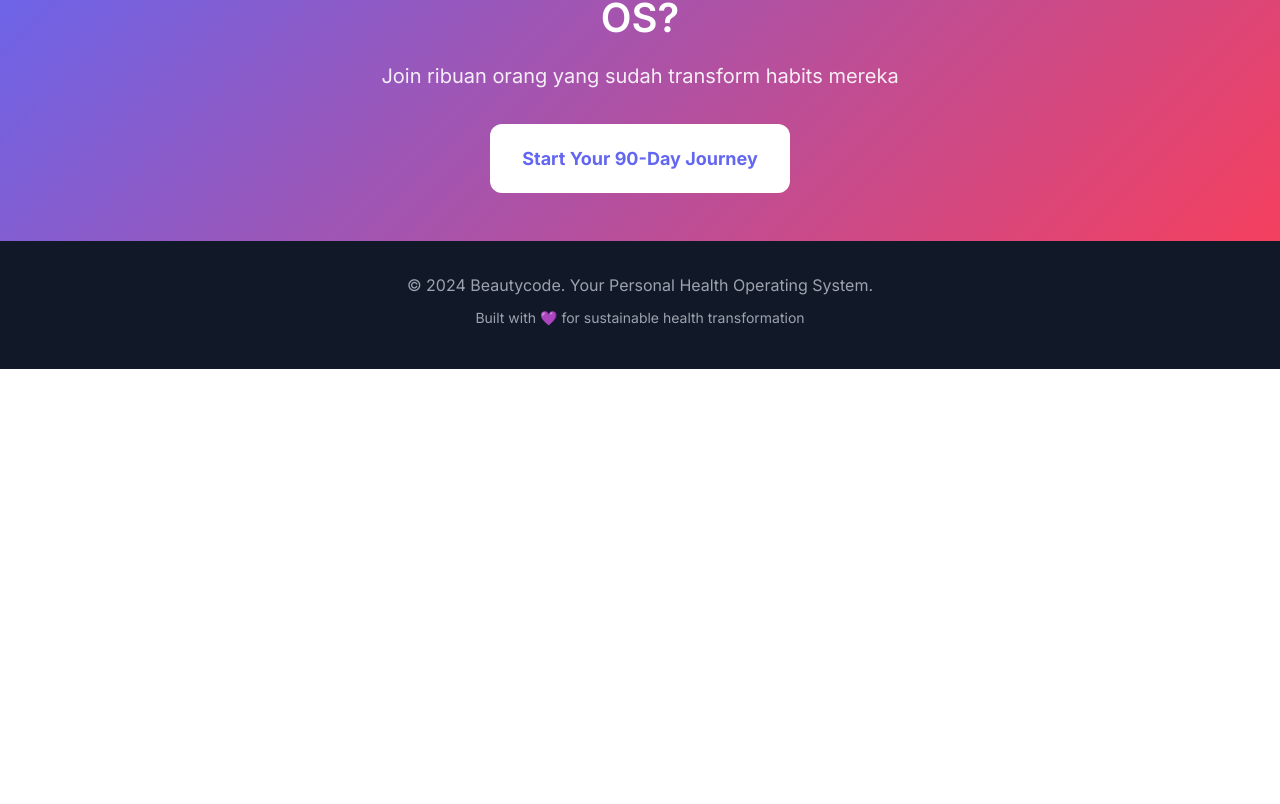
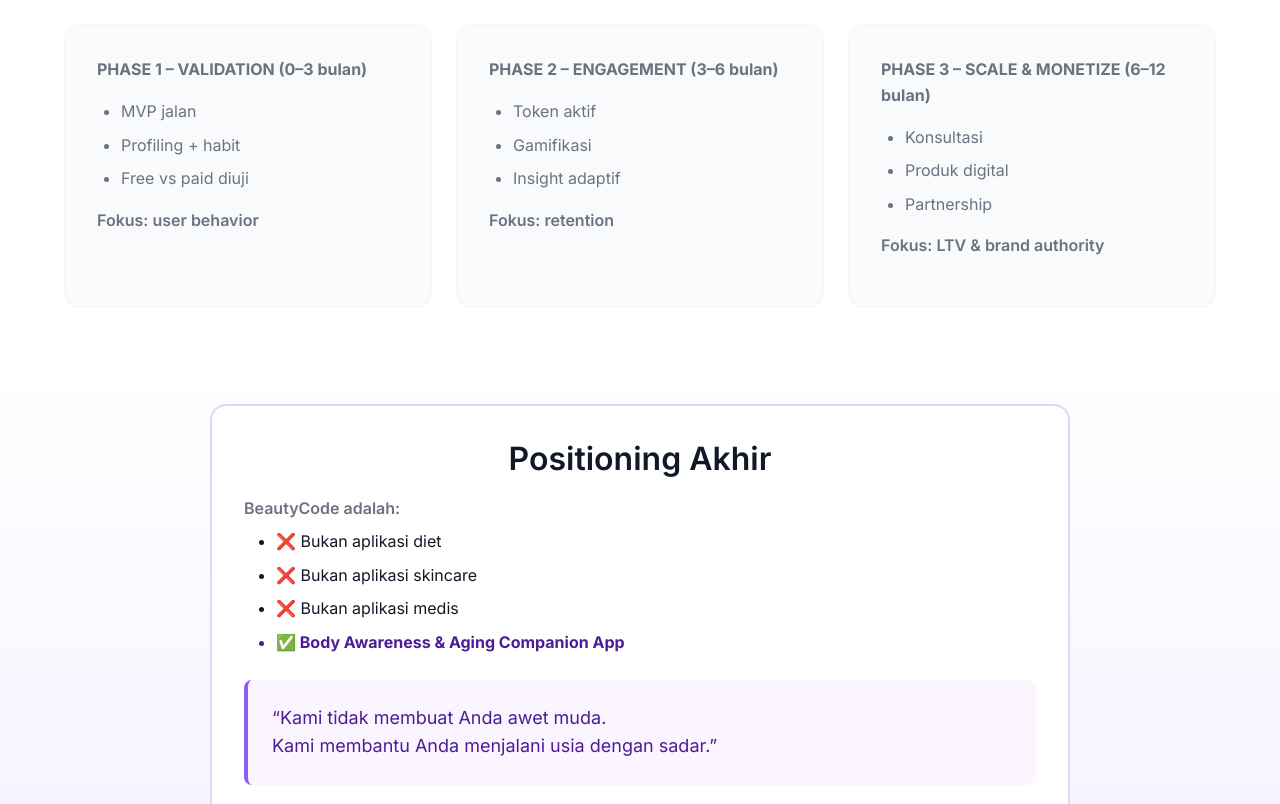
Before and after one commit to sobri3195/beautycode2, a React (Vite) app: page /home in a window 1280 px wide. Shown: the part 2692-3496 px from the top of the page. Before the commit the page ends 3061 px from the top, so only its background shows below. Built offline with nearby package versions, Linux system fonts and the light colour scheme.

Commit message:
Add business roadmap and final positioning sections

```diff
--- a/src/pages/home/HomePage.css
+++ b/src/pages/home/HomePage.css
@@ -261,6 +261,94 @@
   color: var(--color-text-secondary);
 }
 
+/* Business Roadmap */
+.business-roadmap {
+  padding: var(--spacing-2xl) 0;
+  background: white;
+}
+
+.roadmap-grid {
+  display: grid;
+  grid-template-columns: repeat(auto-fit, minmax(260px, 1fr));
+  gap: var(--spacing-lg);
+}
+
+.roadmap-card {
+  background: var(--color-bg-secondary);
+  border: 1px solid var(--color-border-light);
+  border-radius: var(--radius-xl);
+  padding: var(--spacing-xl);
+}
+
+.roadmap-phase {
+  font-weight: 700;
+  margin-bottom: var(--spacing-md);
+}
+
+.roadmap-card ul {
+  margin: 0;
+  padding-left: var(--spacing-lg);
+}
+
+.roadmap-card li {
+  margin-bottom: var(--spacing-sm);
+  color: var(--color-text-secondary);
+}
+
+.roadmap-focus {
+  margin-top: var(--spacing-md);
+  font-weight: 600;
+}
+
+/* Final Positioning */
+.positioning-final {
+  padding: var(--spacing-2xl) 0;
+  background: linear-gradient(180deg, #ffffff 0%, #f5f3ff 100%);
+}
+
+.positioning-card {
+  max-width: 860px;
+  margin: 0 auto;
+  background: white;
+  border: 2px solid #ddd6fe;
+  border-radius: var(--radius-xl);
+  padding: var(--spacing-xl);
+}
+
+.positioning-card h2 {
+  text-align: center;
+  margin-bottom: var(--spacing-md);
+}
+
+.positioning-label {
+  font-weight: 600;
+  margin-bottom: var(--spacing-sm);
+}
+
+.positioning-list {
+  margin: 0 0 var(--spacing-lg);
+  padding-left: var(--spacing-xl);
+}
+
+.positioning-list li {
+  margin: var(--spacing-sm) 0;
+}
+
+.positioning-yes {
+  font-weight: 700;
+  color: #4c1d95;
+}
+
+.positioning-card blockquote {
+  margin: 0;
+  padding: var(--spacing-lg);
+  border-left: 4px solid #8b5cf6;
+  background: #faf5ff;
+  border-radius: var(--radius-md);
+  font-size: 1.125rem;
+  color: #4c1d95;
+}
+
 /* CTA Section */
 .cta-section {
   padding: var(--spacing-2xl) 0;
@@ -335,4 +423,8 @@
   .types-grid {
     grid-template-columns: 1fr;
   }
+
+  .positioning-card {
+    padding: var(--spacing-lg);
+  }
 }
--- a/src/pages/home/HomePage.jsx
+++ b/src/pages/home/HomePage.jsx
@@ -229,6 +229,65 @@
         </div>
       </section>
 
+      {/* Business Roadmap */}
+      <section className="business-roadmap">
+        <div className="container">
+          <h2 className="section-title">Roadmap Waktu (Business Phase)</h2>
+          <div className="roadmap-grid">
+            <article className="roadmap-card">
+              <p className="roadmap-phase">PHASE 1 – VALIDATION (0–3 bulan)</p>
+              <ul>
+                <li>MVP jalan</li>
+                <li>Profiling + habit</li>
+                <li>Free vs paid diuji</li>
+              </ul>
+              <p className="roadmap-focus">Fokus: user behavior</p>
+            </article>
+
+            <article className="roadmap-card">
+              <p className="roadmap-phase">PHASE 2 – ENGAGEMENT (3–6 bulan)</p>
+              <ul>
+                <li>Token aktif</li>
+                <li>Gamifikasi</li>
+                <li>Insight adaptif</li>
+              </ul>
+              <p className="roadmap-focus">Fokus: retention</p>
+            </article>
+
+            <article className="roadmap-card">
+              <p className="roadmap-phase">PHASE 3 – SCALE &amp; MONETIZE (6–12 bulan)</p>
+              <ul>
+                <li>Konsultasi</li>
+                <li>Produk digital</li>
+                <li>Partnership</li>
+              </ul>
+              <p className="roadmap-focus">Fokus: LTV &amp; brand authority</p>
+            </article>
+          </div>
+        </div>
+      </section>
+
+      {/* Final Positioning */}
+      <section className="positioning-final">
+        <div className="container">
+          <div className="positioning-card">
+            <h2>Positioning Akhir</h2>
+            <p className="positioning-label">BeautyCode adalah:</p>
+            <ul className="positioning-list">
+              <li>❌ Bukan aplikasi diet</li>
+              <li>❌ Bukan aplikasi skincare</li>
+              <li>❌ Bukan aplikasi medis</li>
+              <li className="positioning-yes">✅ Body Awareness &amp; Aging Companion App</li>
+            </ul>
+            <blockquote>
+              “Kami tidak membuat Anda awet muda.
+              <br />
+              Kami membantu Anda menjalani usia dengan sadar.”
+            </blockquote>
+          </div>
+        </div>
+      </section>
+
       {/* CTA Section */}
       <section className="cta-section">
         <div className="container">
```
